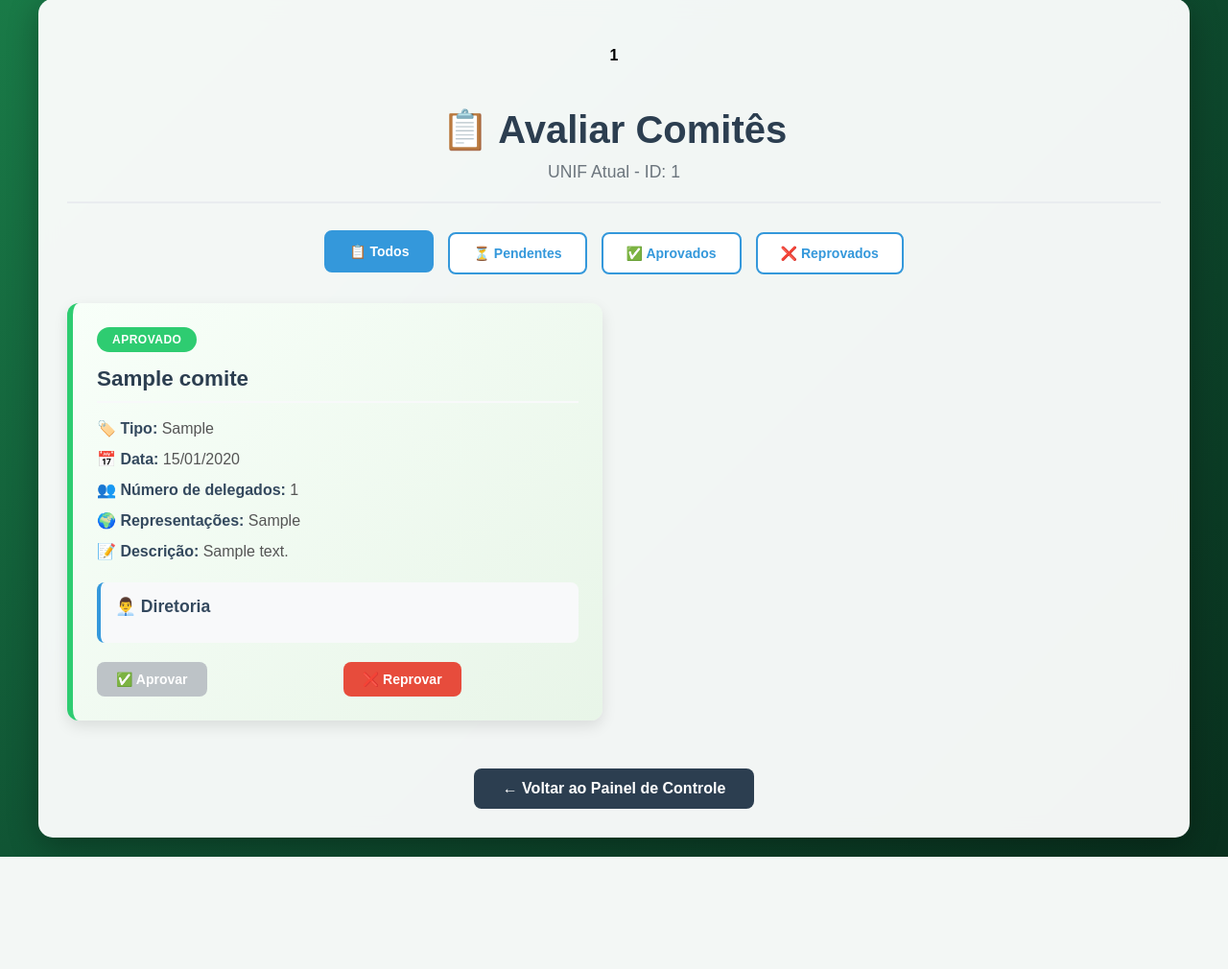
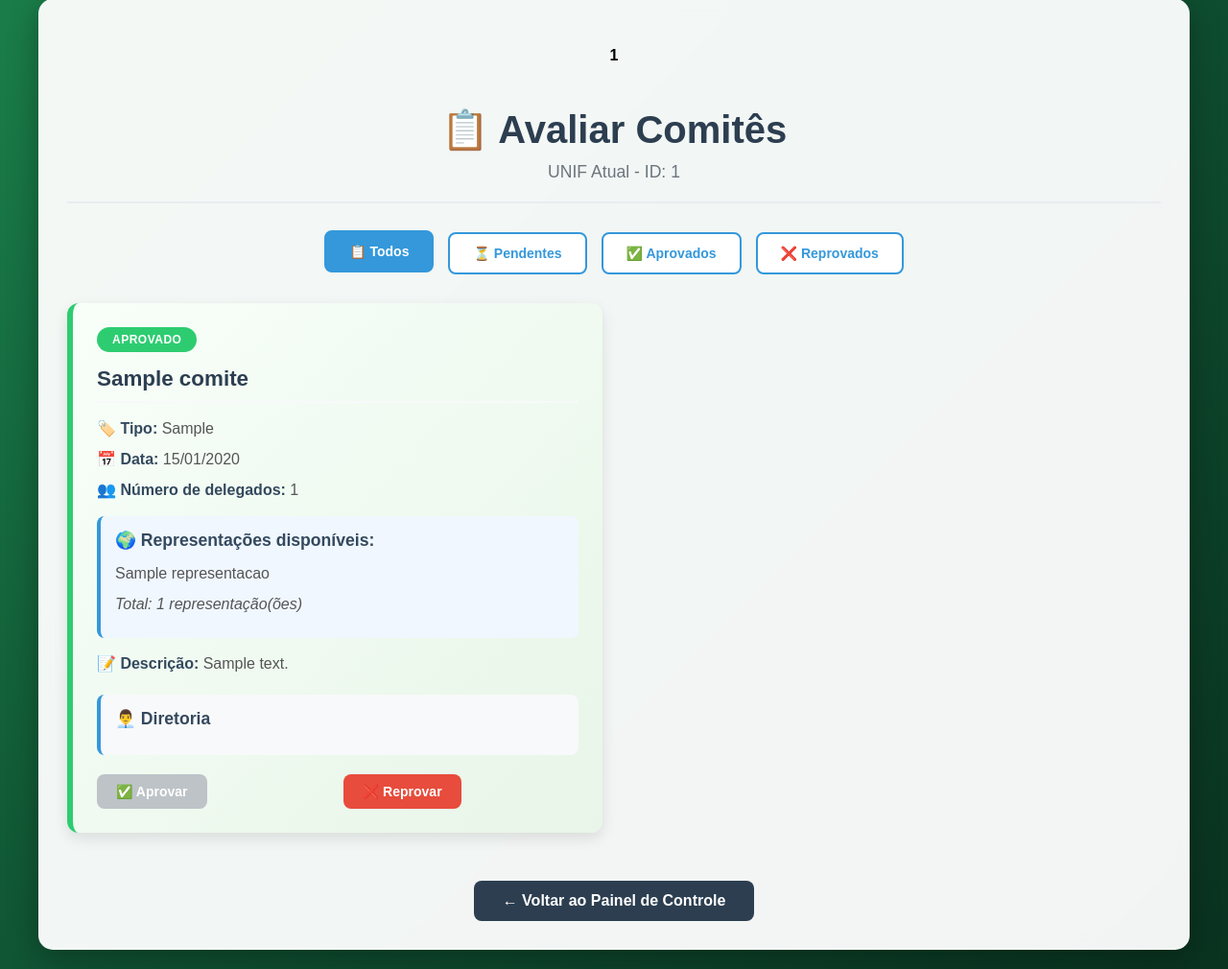
Before and after one commit to MatheusRCastro/unif, a PHP site: page /analiseComites.php in a window 1280 px wide. Shown: the part 21-1031 px from the top of the page at 96% size. Before the commit the page ends 914 px from the top, so only its background shows below. Run offline with PHP 8.4, Linux system fonts and the light colour scheme; a user stored in the database is signed in; data comes from the database, SQL or seed files in the repository; tables that the repository leaves empty or names only in its code hold one stand-in row (values such as "Sample post").

Commit message:
analise de comites dando certo

```diff
--- a/pages/analiseComites.php
+++ b/pages/analiseComites.php
@@ -325,6 +325,20 @@
       margin-bottom: 20px;
       color: #bdc3c7;
     }
+
+    .representacoes-info {
+      background: #f0f7ff;
+      padding: 15px;
+      border-radius: 8px;
+      margin: 15px 0;
+      border-left: 4px solid #3498db;
+    }
+
+    .representacoes-info h4 {
+      margin: 0 0 12px 0;
+      color: #34495e;
+      font-size: 1.1em;
+    }
   </style>
 </head>
 <body>
@@ -334,6 +348,7 @@
     if (isset($_SESSION["adm"]) && $_SESSION["adm"] == true) {
 
       $comites = array();
+      $representacoes_por_comite = array(); // Nova variável para armazenar representações
       $filtro = $_GET['filtro'] ?? 'todos';
       $unif_atual = null;
       $id_unif = null;
@@ -347,7 +362,7 @@
           $unif_atual = $result_unif->fetch_assoc();
           $id_unif = $unif_atual['id_unif'];
 
-          // Buscar comitês da UNIF atual
+          // Buscar comitês da UNIF atual (SEM a coluna representacao)
           $sql_comites = "
           SELECT
               c.id_comite,
@@ -357,7 +372,6 @@
               c.num_delegados,
               c.descricao_comite,
               c.comite_aprovado,
-              c.representacao,
               u1.nome as diretor1,
               u2.nome as diretor2,
               u3.nome as diretor3,
@@ -382,6 +396,23 @@
           if ($result_comites && $result_comites->num_rows > 0) {
             while($row = $result_comites->fetch_assoc()) {
               $comites[] = $row;
+
+              // Buscar representações para este comitê (se a tabela existir)
+              $sql_reps = "SELECT nome_representacao FROM representacao WHERE id_comite = ?";
+              $stmt_reps = $conn->prepare($sql_reps);
+              $stmt_reps->bind_param("i", $row['id_comite']);
+              $stmt_reps->execute();
+              $result_reps = $stmt_reps->get_result();
+
+              $representacoes = array();
+              if ($result_reps && $result_reps->num_rows > 0) {
+                while($rep_row = $result_reps->fetch_assoc()) {
+                  $representacoes[] = $rep_row['nome_representacao'];
+                }
+              }
+              $stmt_reps->close();
+
+              $representacoes_por_comite[$row['id_comite']] = $representacoes;
             }
           }
           $stmt->close();
@@ -444,6 +475,9 @@
           if ($filtro === 'aprovados' && $status !== 'aprovado') continue;
           if ($filtro === 'reprovados' && $status !== 'reprovado') continue;
           if ($filtro === 'pendentes' && $status !== 'pendente') continue;
+
+          // Obter representações para este comitê
+          $representacoes = $representacoes_por_comite[$comite['id_comite']] ?? array();
         ?>
           <div class="comite-card <?php echo $status; ?>">
             <div class="status <?php echo $status; ?>"><?php echo $status_text; ?></div>
@@ -453,7 +487,14 @@
               <p><strong>🏷️ Tipo:</strong> <?php echo htmlspecialchars($comite['tipo_comite']); ?></p>
               <p><strong>📅 Data:</strong> <?php echo date('d/m/Y', strtotime($comite['data_comite'])); ?></p>
               <p><strong>👥 Número de delegados:</strong> <?php echo $comite['num_delegados']; ?></p>
-              <p><strong>🌍 Representações:</strong> <?php echo htmlspecialchars($comite['representacao']); ?></p>
+
+              <?php if (!empty($representacoes)): ?>
+                <div class="representacoes-info">
+                  <h4>🌍 Representações disponíveis:</h4>
+                  <p><?php echo htmlspecialchars(implode(', ', $representacoes)); ?></p>
+                  <p><em>Total: <?php echo count($representacoes); ?> representação(ões)</em></p>
+                </div>
+              <?php endif; ?>
 
               <?php if (!empty($comite['descricao_comite'])): ?>
                 <p><strong>📝 Descrição:</strong> <?php echo htmlspecialchars($comite['descricao_comite']); ?></p>
```
